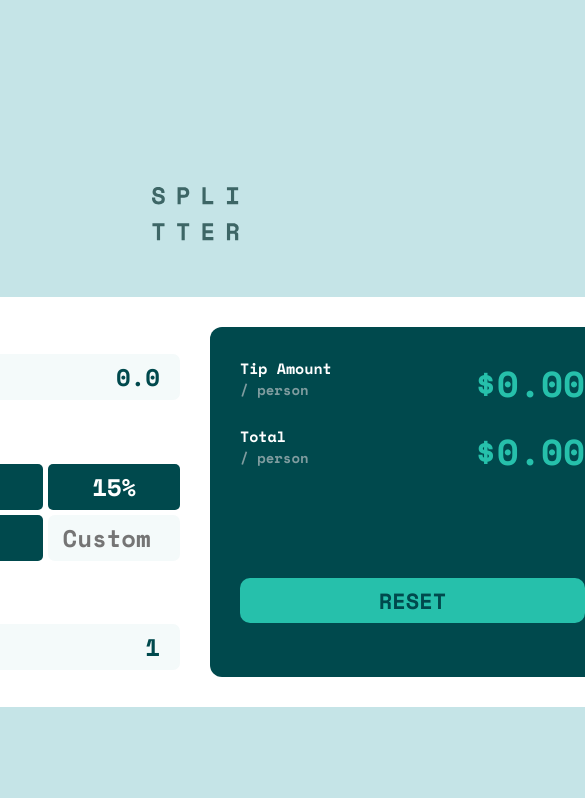
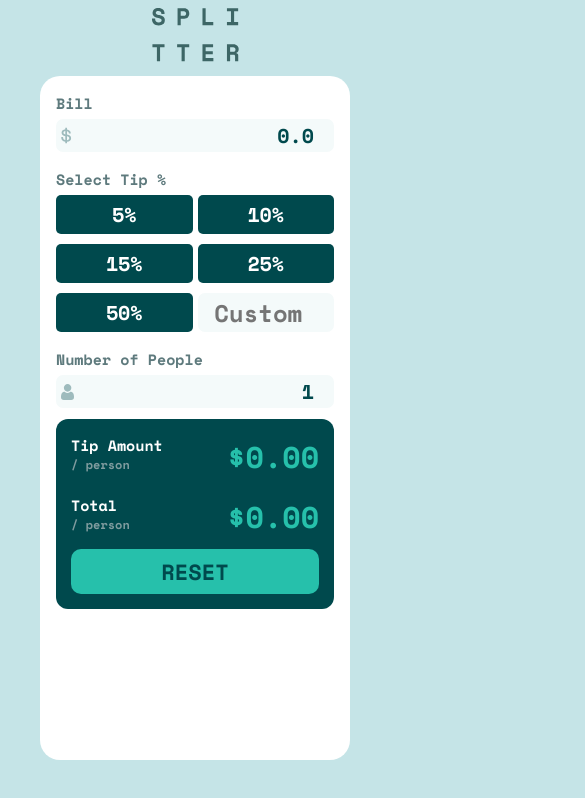
Before and after one commit to Lucas-Ferreira19s/tip-calculator, a plain HTML site: page index.html in a window 390 px wide. Shown: the top 798 px of the page, 585 px wide, since content can reach past the window. Drawn offline with nearby package versions, Linux system fonts and the light colour scheme.

Commit message:
resposivity

```diff
--- a/css/styles.css
+++ b/css/styles.css
@@ -1,13 +1,13 @@
-@import url('https://fonts.googleapis.com/css2?family=Space+Mono:wght@700&display=swap');
+@import url("https://fonts.googleapis.com/css2?family=Space+Mono:wght@700&display=swap");
 
-*{
+* {
   margin: 0;
   padding: 0;
   box-sizing: border-box;
 }
 
-body{
-    font-family: 'Space Mono', monospace;
+body {
+  font-family: "Space Mono", monospace;
   background-color: hsl(185, 41%, 84%);
   height: 100vh;
   display: flex;
@@ -15,32 +15,32 @@ body{
   justify-content: center;
   align-items: center;
 }
-header{
-    margin: 50px;
+header {
+  margin: 3.12rem;
 }
-.container{
-    width: 900px;
-    height: 410px;
+.container {
+  max-width: 56rem;
+  height: 25.6rem;
   display: grid;
   grid-template-columns: repeat(2, 1fr);
-    gap: 30px;
-    padding: 30px;
-    border-radius: 20px;
+  gap: 1.8rem;
+  padding: 1.8rem;
+  border-radius: 1.25rem;
   background-color: hsl(0, 0%, 100%);
 }
 
-.left{
+.left {
   color: hsl(186, 14%, 43%);
   display: grid;
-    gap: 30px;
+  gap: 1.8rem;
 }
-.left .grid{
+.left .grid {
   display: grid;
   gap: 5px;
   grid-template-columns: repeat(3, 1fr);
 }
-.left .grid .button{
-    font-family: 'Space Mono', monospace;
+.left .grid .button {
+  font-family: "Space Mono", monospace;
   padding: 5px;
   font-size: 24px;
   border-radius: 5px;
@@ -49,7 +49,7 @@ header{
   color: hsl(0, 0%, 100%);
   cursor: pointer;
 }
-.left .grid .button:hover{
+.left .grid .button:hover {
   background-color: hsl(185, 41%, 84%);
   color: hsl(183, 100%, 15%);
 }
@@ -58,22 +58,22 @@ header{
   color: hsl(183, 100%, 15%) !important;
 }
 
-#custom{
+#custom {
   background-color: hsl(189, 41%, 97%);
   color: hsl(183, 100%, 15%);
   border: none;
   width: 100%;
   text-align: center;
   font-size: 24px;
-    font-family: 'Space Mono', monospace;
+  font-family: "Space Mono", monospace;
   border-radius: 7px;
 }
 #custom:focus,
-#custom:hover{
+#custom:hover {
   outline: 2px solid hsl(172, 67%, 45%);
 }
 
-.input{
+.input {
   display: flex;
   background-color: hsl(189, 41%, 97%);
   border-radius: 7px;
@@ -83,10 +83,10 @@ header{
   outline: 2px solid hsl(172, 67%, 45%);
 }
 
-.left .input input::placeholder{
+.left .input input::placeholder {
   color: hsl(184, 14%, 56%);
 }
-.left .input input{
+.left .input input {
   background-color: transparent;
   color: hsl(183, 100%, 15%);
   width: 100%;
@@ -98,37 +98,37 @@ header{
   cursor: pointer;
 }
 .left .input input:focus,
-.left .input input:hover{
+.left .input input:hover {
   outline: none;
 }
 
-.left .input img{
+.left .input img {
   margin: auto;
   padding: 5px;
 }
 
-.right{
+.right {
   background-color: hsl(183, 100%, 15%);
   border-radius: 12px;
   padding: 30px;
   color: hsl(0, 0%, 100%);
 }
-.right-grid{
+.right-grid {
   display: grid;
   gap: 15px;
   grid-template-columns: repeat(2, 1fr);
 }
-.right small{
+.right small {
   display: block;
   color: hsl(184, 14%, 56%);
   font-size: 14px;
 }
-.right .amont{
+.right .amont {
   color: hsl(172, 67%, 45%);
   font-size: 36px;
   text-align: end;
 }
-.reset{
+.reset {
   grid-column: 1/3;
   background-color: hsl(172, 67%, 45%);
   color: hsl(183, 100%, 15%);
@@ -137,18 +137,82 @@ header{
   border: none;
   border-radius: 10px;
   font-size: 22px;
-    height: 45px;
+  height: 2.8rem;
   width: 100%;
   margin-top: 100px;
   cursor: pointer;
-    transition: all ease .3s;
+  transition: all ease 0.3s;
 }
-.reset:hover{
+.reset:hover {
   background-color: hsl(185, 41%, 84%);
 }
 
-p{
+p {
   margin-bottom: 5px;
   font-size: 15px;
   display: block;
 }
+
+@media (max-width: 768px) {
+  body {
+    height: 90vh;
+  }
+  header {
+    margin: 2.5rem;
+  }
+  .container {
+    max-width: 50rem;
+    height: 25rem;
+    padding: 1.4rem;
+    gap: 1.4rem;
+  }
+}
+
+@media (max-width: 425px) {
+  header {
+    margin: .5rem;
+  }
+  .container {
+    display: block;
+    height: 100%;
+    padding: 1rem;
+  }
+  .left {
+    gap: 1rem;
+  }
+
+  .left .input img{
+    padding: 0 5px;
+  }
+
+  .left .input input{
+    padding: 2px 5px;
+    font-size: 20px;
+
+  }
+
+  .right{
+    margin-top: .7rem;
+    padding: 15px;
+  }
+
+  .right .amont{
+    font-size: 30px;
+  }
+
+  .right small{
+    font-size: 12px;
+  }
+
+  .grid{
+    grid-template-columns: repeat(2, 1fr) !important;
+    gap: 10px 5px !important;
+  }
+  .button{
+    font-size: 20px !important;
+  }
+
+  .reset{
+    margin-top: 10px;
+  }
+}
--- a/js/script.js
+++ b/js/script.js
@@ -73,5 +73,5 @@ function reset(){
     inputBillFun()
     inputPeople.value = '1';
     inputPeopleFun()
-    customTip.value = ''
+    customTip.value = '';
 }
```
Lines whose indentation alone changed are shown as unchanged.
